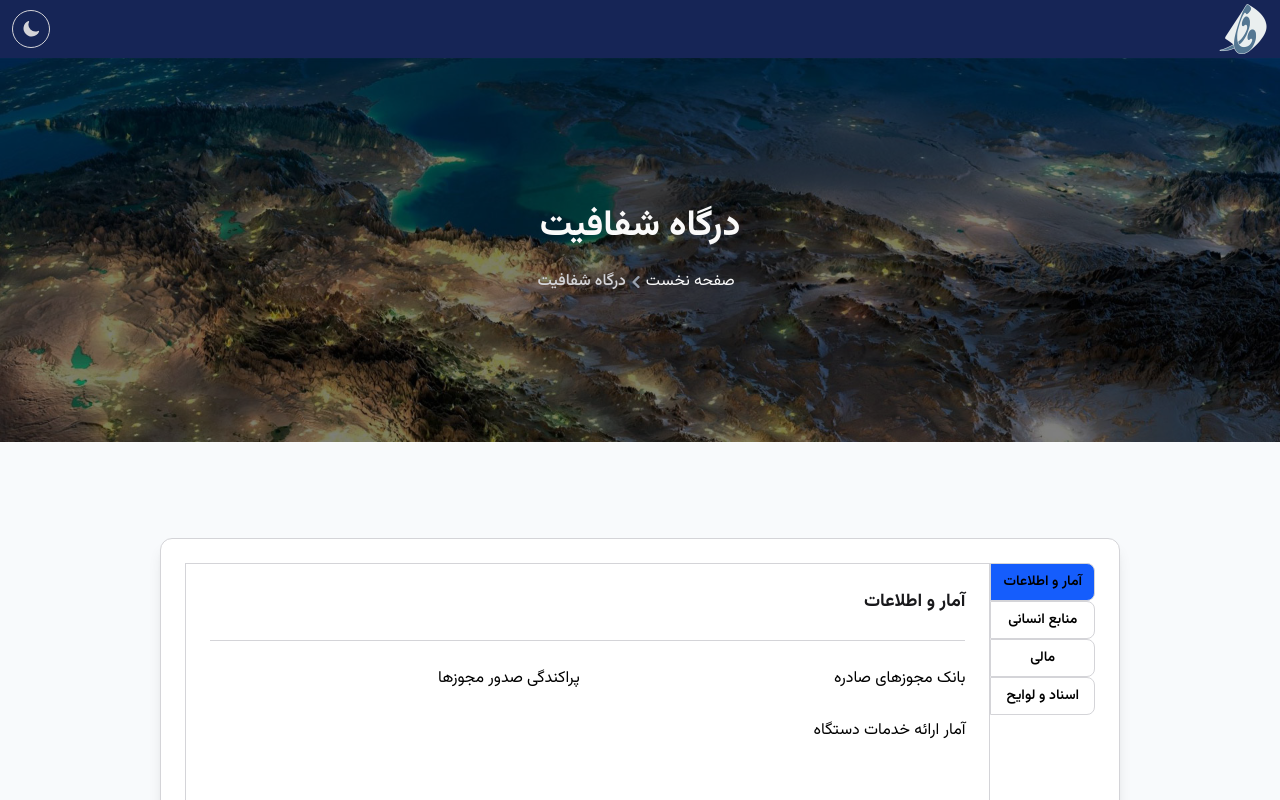
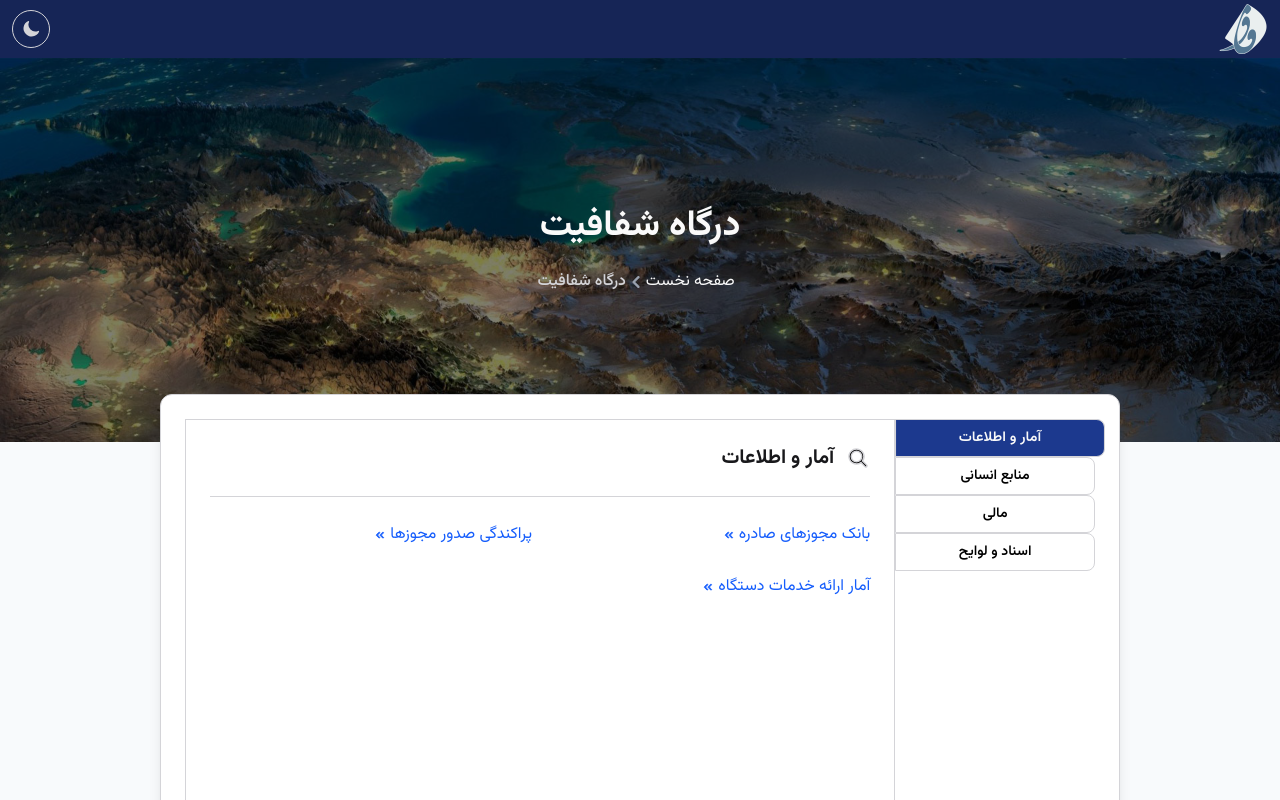
Before and after one commit to teksite/portal-nextjs, a Next.js app: page /transparent-data in a window 1280 px wide. Shown: the top 800 px of the page. Built offline with nearby package versions, Linux system fonts and the light colour scheme.

Commit message:
making trnsparent page layout

```diff
--- a/src/app/page.tsx
+++ b/src/app/page.tsx
@@ -32,7 +32,7 @@ export default function Home() {
                         <hr className='absolute inset-x-0 top-1/2 border-zinc-600 -z-10'/>
                     </div>
                     <Suspense fallback={<CardWithIconListSkeleton/>}>
-                        <CertificatesListWrapper count="8"/>
+                        <CertificatesListWrapper count="9"/>
                     </Suspense>
                 </section>
                 <section className='bg-white dark:bg-zinc-900 pt-24 pb-6'>
--- a/src/app/transparent-data/page.tsx
+++ b/src/app/transparent-data/page.tsx
@@ -3,6 +3,7 @@ import Breadcrumb from "@/ui/components/breadcrumb/breadcrumb";
 import {Tab, TabGroup, TabList, TabPanel, TabPanels} from '@headlessui/react'
 import {TransparentGroupItemsType, TransparentItemType} from "@/models/transparent";
 import Link from "next/link";
+import {ChevronDoubleLeftIcon, MagnifyingGlassIcon} from "@heroicons/react/16/solid";
 
 const items: TransparentGroupItemsType[] = [
     {
@@ -64,30 +65,34 @@ export default function IndexPage() {
             <Banner title="درگاه شفافیت">
                 <Breadcrumb items={breadcrumbItems} listClassName="justify-center mx-auto text-center"/>
             </Banner>
-            <div className="flex inner-container justify-center py-24 ">
+            <div className="flex inner-container justify-center py-24 -mt-36">
                 <TabGroup className="flex w-full x-box ">
-                    <TabList className="flex flex-col min-w-fit " aria-label="Transparency Tabs">
+                    <TabList className="flex flex-col min-w-fit w-64 " aria-label="Transparency Tabs">
                         {items.map((item: TransparentGroupItemsType) => (
                             <Tab
                                 key={item.id}
-                                className="rounded-s-lg border border-zinc-300  dark:border-zinc-600 px-3 py-2 text-sm font-semibold  focus:outline-none data-[focus]:outline data-[hover]:bg-white/5 data-[selected]:bg-blue-600 data-[selected]:dark:bg-white/10  dark:text-zinc-300"
-                            >
+                                className="rounded-s-lg border border-zinc-300  dark:border-zinc-600 px-3 py-2 text-sm font-semibold  focus:outline-none data-[focus]:outline data-[hover]:bg-white/5 data-[selected]:bg-blue-900 data-[selected]:text-zinc-50  data-[selected]:dark:bg-white/10 data-[selected] data-[selected]:scale-x-105 transition-all duration-150 ease-linear origin-left dark:text-zinc-300">
                                 {item.title}
                             </Tab>
                         ))}
+
                     </TabList>
                     <TabPanels className="w-full ">
                         {items.map((item: TransparentGroupItemsType) => (
                             <TabPanel key={item.id} className="border border-zinc-300  dark:border-zinc-600 w-full p-6 h-96 max-h-96 overflow-y-auto">
-                                <h3>
-                                    {item.title}
-                                </h3>
+                                <div className="flex items-center gap-3">
+                                    <MagnifyingGlassIcon className="size-6 stroke-zinc-300"/>
+                                    <h2 className="!mb-0">
+                                        {item.title}
+                                    </h2>
+                                </div>
                                 <hr className="my-6 border-zinc-300 dark:border-zinc-600"/>
                                 <ul className="md:columns-2 space-y-6 text">
                                     {item?.sub && item?.sub.map((itm: TransparentItemType) => (
                                         <li key={itm.id}>
-                                            <Link href={`/transparent-data/${itm?.slug ?? '#'}`}>
+                                            <Link href={`/transparent-data/${itm?.slug ?? '#'}`} className="flex items-center gap-1 text-blue-600 dark:text-blue-100">
                                                 {itm.title}
+                                                <ChevronDoubleLeftIcon className="stroke-current size-3"/>
                                             </Link>
                                         </li>
                                     ))}
--- a/src/ui/components/certificates/catalogBtn.tsx
+++ b/src/ui/components/certificates/catalogBtn.tsx
@@ -1,9 +1,8 @@
 "use client"
 
-import {OutlineButton, SolidButton, TextButton} from "@/ui/components/buttons";
-import {Description, Dialog, DialogDescription, DialogPanel, DialogTitle} from "@headlessui/react";
+import {Description, Dialog, DialogPanel, DialogTitle} from "@headlessui/react";
 import {useState} from "react";
-import {BookOpenIcon, TicketIcon, XMarkIcon} from "@heroicons/react/16/solid";
+import {BookOpenIcon} from "@heroicons/react/16/solid";
 import {ServiceType} from "@/models/serviceModel";
 import {SolidLink} from "@/ui/components/Links";
 
@@ -65,7 +64,7 @@ export default function CatalogBtn({certificate}: { certificate?: string }) {
                             <div className="p-12">
                                 <div className="flex items-center justify-between mb-6">
                                     <DialogTitle className="font-bold !mb-0">{service?.title}</DialogTitle>
-                                    <SolidLink color="green" size="sm" href="">ثبت درخواست</SolidLink>
+                                    <SolidLink color="green" size="sm" href="" className="min-w-fit w-fit">ثبت درخواست</SolidLink>
                                 </div>
                                 <Description className="text-sm">{service?.description}</Description>
 
--- a/src/ui/components/certificates/certificateBox.tsx
+++ b/src/ui/components/certificates/certificateBox.tsx
@@ -19,7 +19,7 @@ export default function CertificateBox({certificate}: CertificateBoxProps) {
 
             <div className="space-y-6 flex flex-col justify-between h-full relative">
                 {description && (
-                    <p className="text-center text-sm">
+                    <p className="text-center text-sm px-3">
                         {description}
                     </p>
                 )}
--- a/src/ui/components/certificates/certificatesList.tsx
+++ b/src/ui/components/certificates/certificatesList.tsx
@@ -2,14 +2,14 @@ import ServiceModel, {ServiceType} from "@/models/serviceModel";
 import CertificateBox from "@/ui/components/certificates/certificateBox";
 import {getServices} from "@/http/controller/servicesController";
 
-export default async function CertificatesListWrapper({count = 8}: { count: number }) {
+export default async function CertificatesListWrapper({count = 8}: { count: number|string }) {
 
     try {
         const services:ServiceType[] = await getServices() ?? [];
         if (!services.length) {
             return <p className="text-center text-sm font-semibold">موردی ثبت نشده‌است</p>
         }
-        const certificatesList = services?.slice(0, count).map((item: ServiceType, index: number) => {
+        const certificatesList = services?.slice(0, Number(count)).map((item: ServiceType, index: number) => {
             const certificate = new ServiceModel(item);
             return (
                 <li key={index}>
@@ -17,7 +17,7 @@ export default async function CertificatesListWrapper({count = 8}: { count: numb
                 </li>);
         });
         return (
-            <ul className="grid gap-x-6 gap-y-12 sm:grid-cols-2 lg:grid-cols-3 xl:grid-cols-4 items-stretch">
+            <ul className="grid gap-x-6 gap-y-12 sm:grid-cols-2 lg:grid-cols-3 items-stretch">
                 {certificatesList}
             </ul>
         );
```
